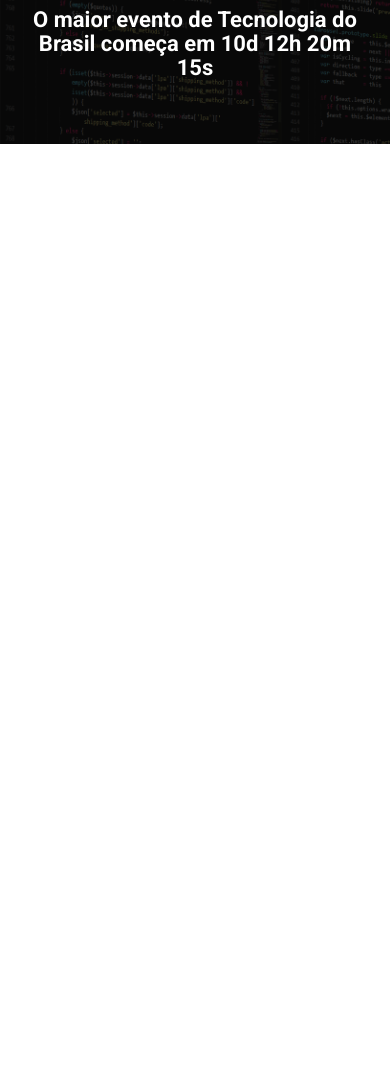
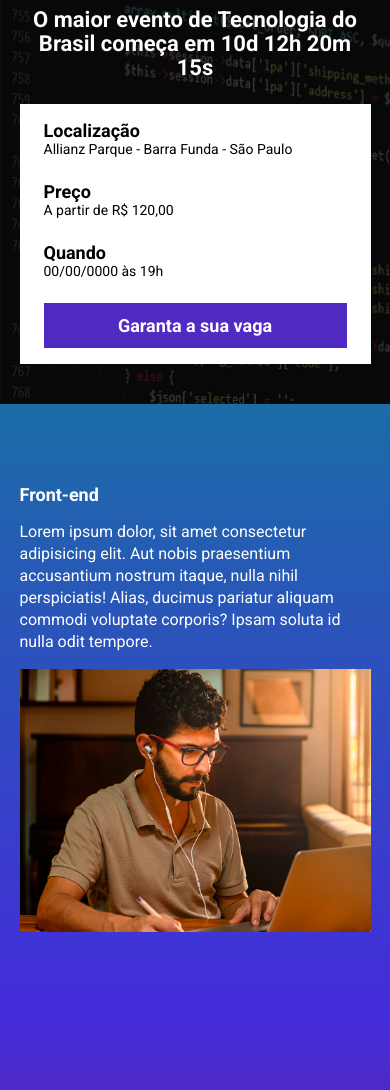
Before and after one commit to DanielMart1ns/ebac_tech_talks, a website built with Parcel: page src/index.html in a window 390 px wide. Shown: the part 96-1186 px from the top of the page. Before the commit the page ends 844 px from the top, so only its background shows below. Built offline with nearby package versions, Linux system fonts and the light colour scheme.

Commit message:
feat: adicionando as seções

```diff
--- a/package.json
+++ b/package.json
@@ -4,7 +4,7 @@
   "description": "",
   "main": "index.js",
   "scripts": {
-    "dev": "parcel src/index.html src/styles/main.scss src/scripts/main.js",
+    "dev": "parcel src/index.html src/styles/main.scss src/scripts/main.js --no-cache",
     "test": "echo \"Error: no test specified\" && exit 1"
   },
   "keywords": [],
--- a/src/index.html
+++ b/src/index.html
@@ -8,6 +8,7 @@
     <link rel="preconnect" href="https://fonts.gstatic.com" crossorigin>
     <link href="https://fonts.googleapis.com/css2?family=Roboto:wght@400;700&display=swap" rel="stylesheet">
     <link rel="stylesheet" href="styles/main.scss">
+    <link rel="stylesheet" href="https://unpkg.com/aos@next/dist/aos.css"/>
 </head>
 <body>
     <header class="hero">
@@ -15,10 +16,74 @@
             <img class="hero__logo" src="images/ebac_logo.svg" alt="EBAC">
             <p class="hero__text">
                 O maior evento de Tecnologia do Brasil começa em 10d 12h 20m 15s
+
+                <div class="infos-bar">
+                    <ul class="infos-bar__infos">
+                        <li class="infos-bar__infos__item">
+                            <strong>Localização</strong>
+                            Allianz Parque - Barra Funda - São Paulo
+                        </li>
+                        <li class="infos-bar__infos__item">
+                            <strong>Preço</strong>
+                            A partir de R$ 120,00
+                        </li>
+                        <li class="infos-bar__infos__item">
+                            <strong>Quando</strong>
+                            00/00/0000 às 19h
+                        </li>
+                    </ul>
+                    <a href="#" class="button button--primary">Garanta a sua vaga</a>
+                </div>
             </p>
         </div>
     </header>
 
+    <section class="events events--frontend">
+        <div class="container" data-aos="fade-right">
+            <div class="events__details">
+                <h2 class="events__details__title">Front-end</h2>
+                <p class="events__details__description">
+                    Lorem ipsum dolor, sit amet consectetur adipisicing elit. Aut nobis praesentium accusantium nostrum itaque, nulla nihil perspiciatis! Alias, ducimus pariatur aliquam commodi voluptate corporis? Ipsam soluta id nulla odit tempore.
+                </p>
+            </div>
+            <img class="events__image" src="images/frontend.png" alt="Front-end">
+        </div>
+    </section>
+    <section class="events events--ux-ui events--image-left">
+        <div class="container" data-aos="fade-left">
+            <div class="events__details">
+                <h2 class="events__details__title">UI/UX</h2>
+                <p class="events__details__description">
+                    Lorem ipsum dolor, sit amet consectetur adipisicing elit. Aut nobis praesentium accusantium nostrum itaque, nulla nihil perspiciatis! Alias, ducimus pariatur aliquam commodi voluptate corporis? Ipsam soluta id nulla odit tempore.
+                </p>
+            </div>
+            <img class="events__image" src="images/frontend.png" alt="UI/UX">
+        </div>
+    </section>
+    <section class="events events--data-science">
+        <div class="container" data-aos="fade-right">
+            <div class="events__details">
+                <h2 class="events__details__title">Data Science</h2>
+                <p class="events__details__description">
+                    Lorem ipsum dolor, sit amet consectetur adipisicing elit. Aut nobis praesentium accusantium nostrum itaque, nulla nihil perspiciatis! Alias, ducimus pariatur aliquam commodi voluptate corporis? Ipsam soluta id nulla odit tempore.
+                </p>
+            </div>
+            <img class="events__image" src="images/frontend.png" alt="Data Science">
+        </div>
+    </section>
+    <section class="events events--backend events--image-left">
+        <div class="container" data-aos="fade-left">
+            <div class="events__details">
+                <h2 class="events__details__title">Back-end</h2>
+                <p class="events__details__description">
+                    Lorem ipsum dolor, sit amet consectetur adipisicing elit. Aut nobis praesentium accusantium nostrum itaque, nulla nihil perspiciatis! Alias, ducimus pariatur aliquam commodi voluptate corporis? Ipsam soluta id nulla odit tempore.
+                </p>
+            </div>
+            <img class="events__image" src="images/frontend.png" alt="Back-end">
+        </div>
+    </section>
+
+    <script src="https://unpkg.com/aos@next/dist/aos.js"></script>
     <script src="scripts/main.js"></script>
 </body>
 </html>
--- a/src/scripts/main.js
+++ b/src/scripts/main.js
@@ -0,0 +1 @@
+AOS.init();
--- /dev/null
+++ b/src/styles/_events.scss
@@ -0,0 +1,62 @@
+@use 'variables';
+.events{
+    padding: 80px 0;
+
+    &--frontend{
+        background-image: linear-gradient(variables.$blue1, variables.$blue2);
+    }
+
+    &--ux-ui{
+        background-image: linear-gradient(variables.$blue2, variables.$pink);
+    }
+
+    &--data-science{
+        background-image: linear-gradient(variables.$pink, variables.$yellow);
+    }
+
+    &--backend{
+        background-image: linear-gradient(variables.$yellow, variables.$pink);
+    }
+
+    &--image-left{
+        .container{
+            flex-direction: row-reverse;
+        }
+    }
+
+    .container{
+        display: flex;
+        gap: 40px;
+    }
+
+    &__image{
+        max-width: 360px;
+    }
+
+    &__details{
+        &__title{
+            font-size: 18px;
+            font-weight: bold;
+            margin-bottom: 16px;
+        }
+
+        &__description{
+            line-height: 22px;
+        }
+    }
+
+    @media (max-width: 640px) {
+        .container{
+            display: block;
+        }
+
+        &__image{
+            width: 100%;
+        }
+
+        &__details{
+            margin-right: 0;
+            margin-bottom: 16px;
+        }
+    }
+}
--- a/src/styles/_hero.scss
+++ b/src/styles/_hero.scss
@@ -1,3 +1,4 @@
+@use 'variables';
 .hero{
     padding-top: 64px;
     padding-bottom: 100px;
@@ -17,7 +18,7 @@
         left: 0;
         width: 100%;
         height: 100%;
-        background-color: #000;
+        background-color: variables.$secondaryTextColor;
         content: '';
         opacity: .7;
     }
--- /dev/null
+++ b/src/styles/_variables.scss
@@ -0,0 +1,8 @@
+$textColor: #fff;
+$secondaryTextColor: #000;
+
+$blue1: #1b6ca7;
+$blue2: #442bdb;
+$pink: #89223b;
+$yellow: #9c791d;
+$purple: #4f2ac3;
--- /dev/null
+++ b/src/styles/components/_buttons.scss
@@ -0,0 +1,26 @@
+@use '../variables';
+
+.button{
+    padding: 12px;
+    font-size: 18px;
+    font-weight: bold;
+    text-decoration: none;
+    text-align: center;
+    white-space: nowrap;
+
+    &--primary{
+        color: variables.$textColor;
+        background-color: variables.$purple;
+    }
+
+    @media (max-width: 1024px){
+        display: flex;
+        align-items: center;
+    }
+
+
+    @media (max-width: 640px){
+        display: block;
+        width: 100%;
+    }
+}
--- /dev/null
+++ b/src/styles/components/_infos_bar.scss
@@ -0,0 +1,42 @@
+@use '../variables';
+
+.infos-bar{
+    padding: 16px 24px;
+    background-color: variables.$textColor;
+    display: flex;
+    justify-content: space-between;
+
+    &__infos{
+        display: flex;
+        gap: 40px;
+
+        &__item{
+            font-size: 14px;
+            color: variables.$secondaryTextColor;
+
+            strong{
+                color: variables.$secondaryTextColor;
+                font-size: 18px;
+                display: block;
+            }
+        }
+    }
+
+    @media (max-width: 1024px){
+        &__infos{
+            gap: 16px;
+        }
+    }
+
+    @media (max-width: 640px){
+        display: block;
+
+        &__infos{
+            display: block;
+
+            &__item{
+                margin-bottom: 24px;
+            }
+        }
+    }
+}
--- a/src/styles/main.scss
+++ b/src/styles/main.scss
@@ -1,11 +1,16 @@
 @use 'hero';
+@use 'components/infos_bar';
+@use 'components/buttons';
+@use 'events';
+@use 'variables';
 
 *{
     margin: 0;
     padding: 0;
     box-sizing: border-box;
     font-family: Roboto, sans-serif;
-    color: #fff;
+    color: variables.$textColor;
+    list-style: none;
 }
 
 .container{
```
